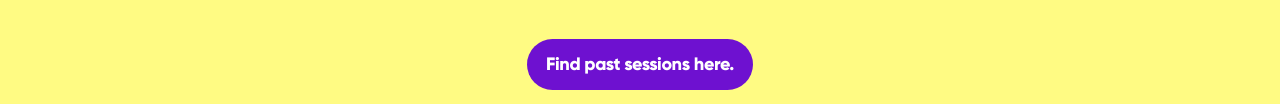
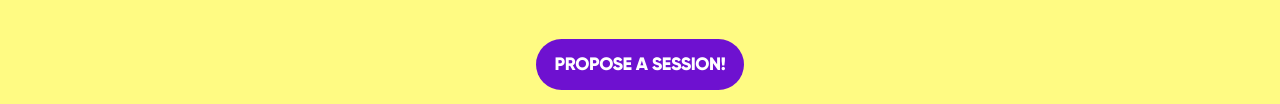
Before and after one commit to NERDngo/nerdsummit2019, a plain HTML site: page index.html in a window 1280 px wide. Shown: the part 839-943 px from the top of the page. Drawn offline with Linux system fonts and the light colour scheme; a script that the page names is missing; files whose address does not match are found by name.

Commit message:
added submit session button

```diff
--- a/index.html
+++ b/index.html
@@ -48,10 +48,10 @@
     <!--<a href="https://goo.gl/maps/99enxmQRPeE2"><div class="banner-text">Campus Center Parking Garage</div></a>-->
     <!--<h3 class="center">Thanks for another great NERD Summit!  See ya next year for #nerds19!</h3>-->
     <div class="button-container">
-      <a class="button session-submit" href="https://wiki.nerd.ngo/pages/viewpage.action?pageId=2687012">Find past sessions here.</a>
-      <!--<a class="button session-submit" href="https://www.papercall.io/nerd2018">Propose a Session!</a>-->
+      <a class="button session-submit" href="https://wiki.nerd.ngo/display/SES">PROPOSE A SESSION!</a>
+      <br> <a class="button session-submit" href="https://wiki.nerd.ngo/pages/viewpage.action?pageId=2687012">Find past sessions here.</a>
       <!--<a class="button session-submit" href="https://ti.to/nerd/nerd-summit-2019">Register here!</a>-->
-      <br><a class="button session-submit" href="https://wiki.nerd.ngo/display/SPONSOR">Become a 2019 sponsor*</a><br>*login/signup required
+      <br><a class="button donate-submit" href="https://wiki.nerd.ngo/display/SPONSOR">Become a 2019 sponsor*</a><br>*login/signup required
       <div class="vertical-spacer"></div>
       <a class="button donate-submit" href="https://www.razoo.com/organization/Nerd">Donate to NERD</a>
       <h4 class="pink-text">Your donations to NERD help fund ongoing efforts such as monthly developer group meetings.</h4>
```
